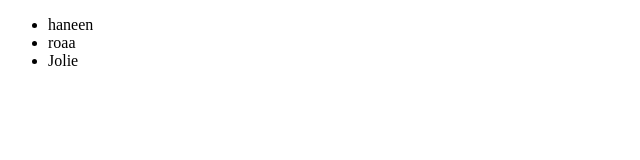
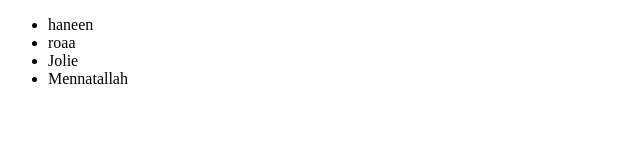
Before and after one commit to haneenimam/version_control-lab-, a plain HTML site: page index.html in a window 1280 px wide. Shown: the full height of the page, 0-640 px from the left. Drawn offline with Linux system fonts and the light colour scheme.

Commit message:
Added my name to the list

```diff
--- a/index.html
+++ b/index.html
@@ -10,6 +10,7 @@
         <li>haneen</li>
         <li>roaa</li>
         <li>Jolie</li>
+        <li>Mennatallah</li>
 
     </ul>
 </body>
```
